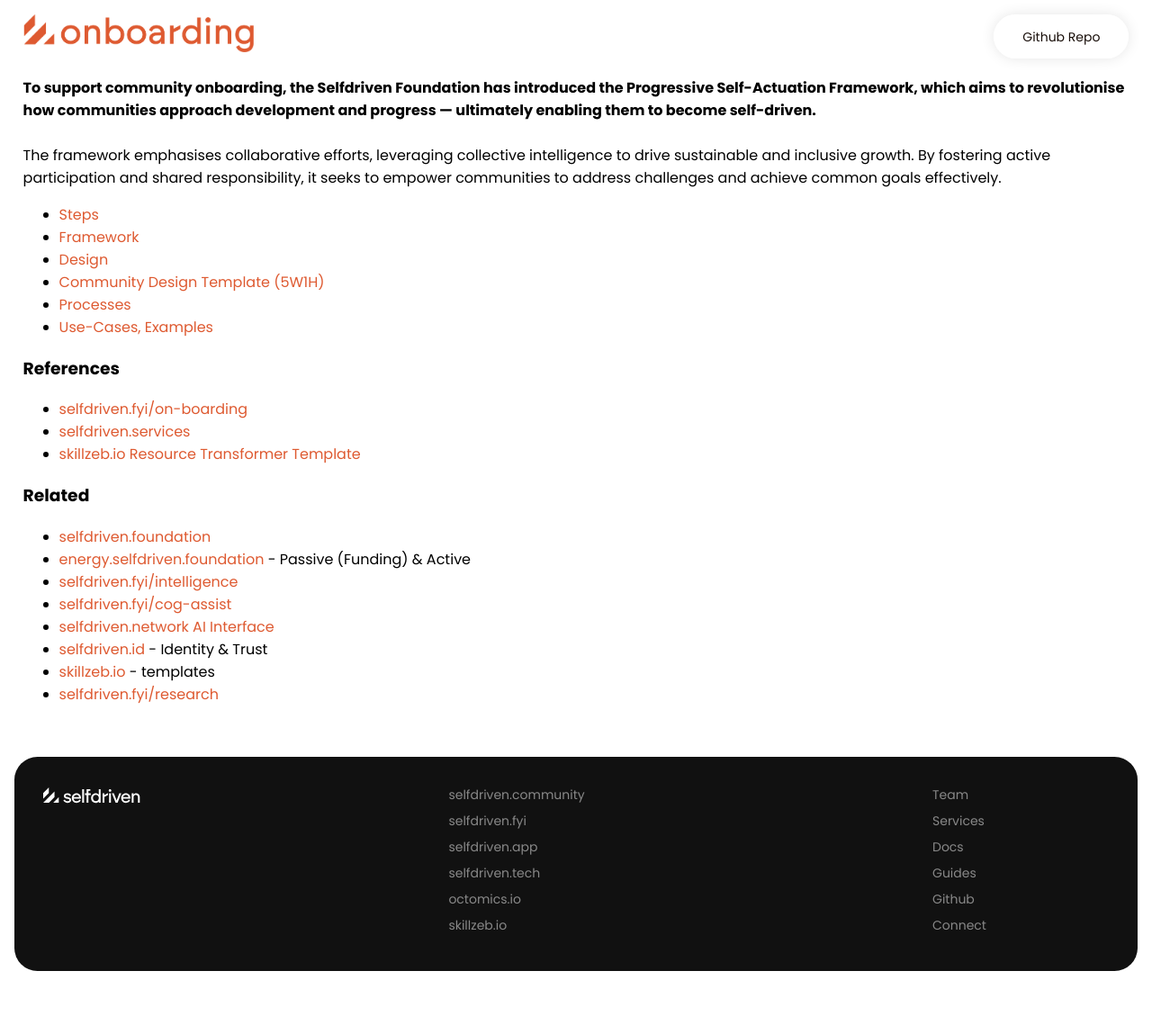
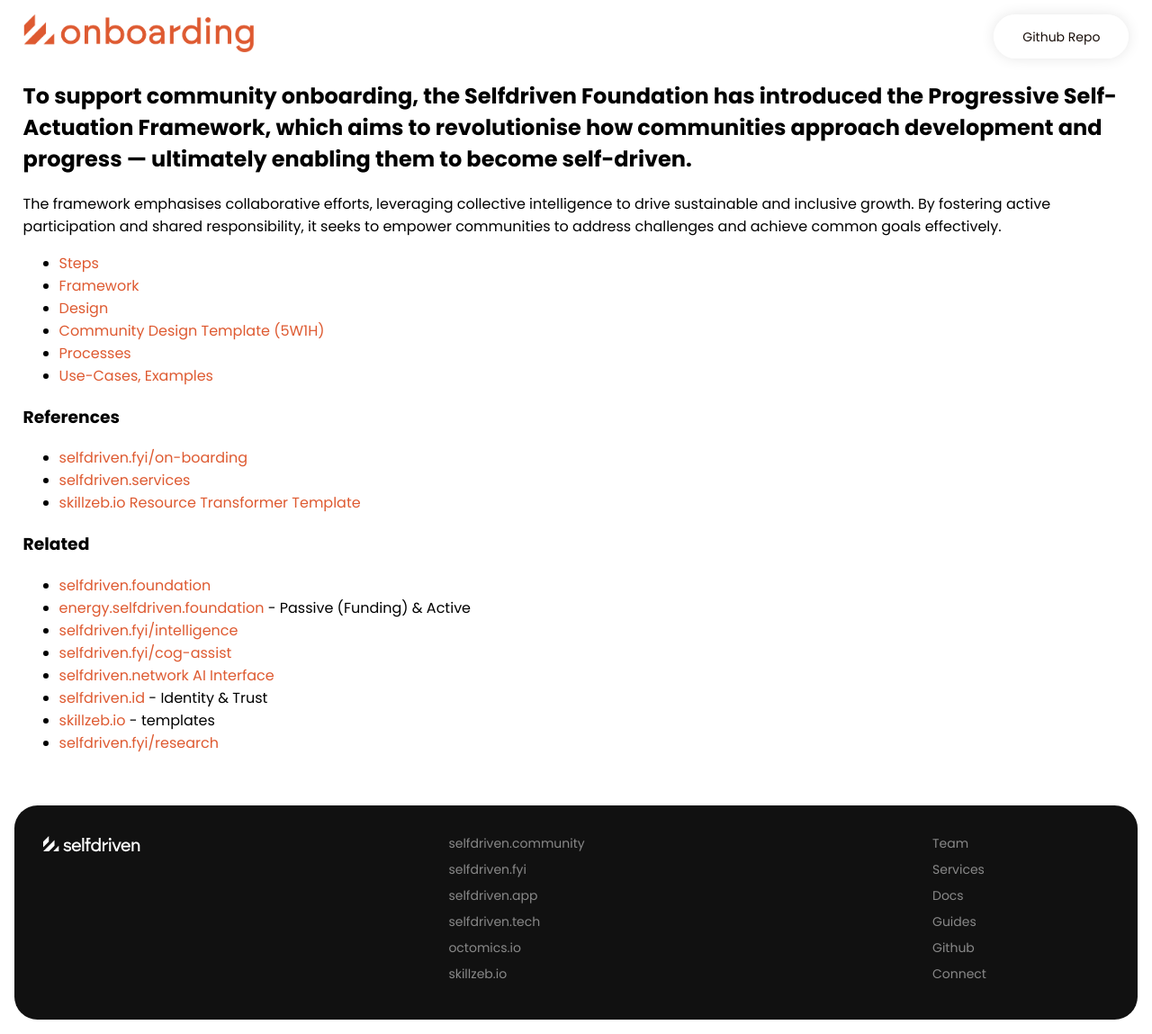
Before and after one commit to selfdriven-engagement/selfdriven-actuate, a Jekyll site: the page built from docs/index.md, in a window 1280 px wide. Shown: the whole page at 90% size. Built offline with Jekyll 4.4.1, drawn with Linux system fonts in a browser that asks for light colours; before the commit the page ends 1095 px from its top, so only the background shows below that.

```diff
--- a/docs/index.md
+++ b/docs/index.md
@@ -2,8 +2,8 @@
 layout: default
 title: Home
 ---
-**To support community onboarding, the Selfdriven Foundation has introduced the Progressive Self-Actuation Framework, which aims to revolutionise how communities approach development and progress — ultimately enabling them to become self-driven.**\
-\
+## To support community onboarding, the Selfdriven Foundation has introduced the Progressive Self-Actuation Framework, which aims to revolutionise how communities approach development and progress — ultimately enabling them to become self-driven.
+
 The framework emphasises collaborative efforts, leveraging collective intelligence to drive sustainable and inclusive growth. By fostering active participation and shared responsibility, it seeks to empower communities to address challenges and achieve common goals effectively.
 
 - [Steps](/steps/)
```
